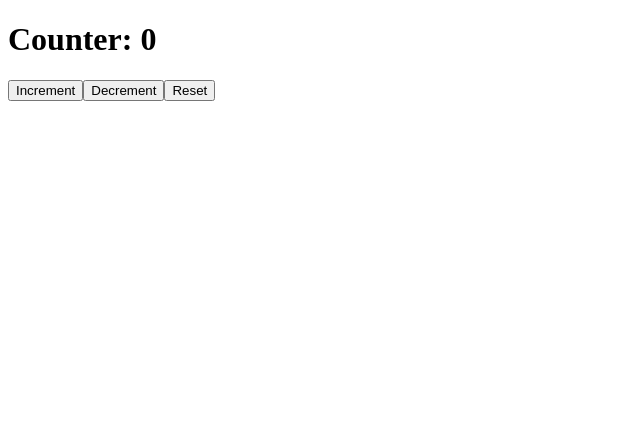
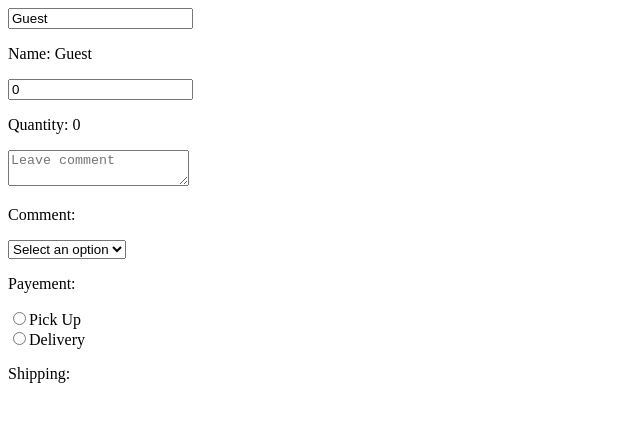
Before and after one commit to Mercury1565/DS_project_FrontEnd, a React (Vite) app in the folder project/DS_frontEnd/: page / in a window 1280 px wide. Shown: the top 422 px of the page, without its empty margins (0-640 px from the left). Built offline with nearby package versions, Linux system fonts and the light colour scheme.

Commit message:
onChange completed

```diff
--- a/project/DS_frontEnd/src/App.jsx
+++ b/project/DS_frontEnd/src/App.jsx
@@ -1,11 +1,9 @@
 import MyComponent from "./MyComponent.jsx";
-import Counter from "./Counter.jsx";
 
 function App()
 {
   return(
-    // <MyComponent/>
-    <Counter/>
+    <MyComponent/>
   );
 }
 
--- a/project/DS_frontEnd/src/Counter.jsx
+++ /dev/null
@@ -1,28 +0,0 @@
-import React , {useState} from 'react';
-
-function Counter()
-{
-    const [count , setCount] = useState(0);
-
-    const increment = () => {
-        setCount(count + 1)
-    }
-    const decrement = () => {
-        setCount(count - 1)
-    }
-    const reset = () => {
-        setCount(0)
-    }
-
-    return(
-        <div>
-            <h1> Counter: {count} </h1>
-            <button onClick = {increment}> Increment </button>
-            <button onClick = {decrement}> Decrement </button>
-            <button onClick = {reset}> Reset </button>
-        </div>
-    );
-
-}
-
-export default Counter;
--- a/project/DS_frontEnd/src/MyComponent.jsx
+++ b/project/DS_frontEnd/src/MyComponent.jsx
@@ -1,34 +1,64 @@
 import React, {useState} from 'react';
 
 function MyComponent(){
-    const [name , setName] = useState('Guest');
-    const [age , setAge] = useState(0);
-    const [isStudent , setBoolean] = useState(false);
+    const [name, setName] = useState("Guest");
+    const [quantity, setQuantity] = useState(0);
+    const [comment , setComment] = useState("");
+    const [payement , setPayement] = useState("");
+    const [shipping , setShipping] = useState("");
 
-    const updateName = () => {
-        setName("Hermon")
+    function handelNameChange(event){
+        setName(event.target.value);
+    }
+    function handelQuantityChange(event){
+        setQuantity(event.target.value);
+    }
+    function handleCommentChange(event){
+        setComment(event.target.value);
+    }
+    function handlePayementChange(event){
+        setPayement(event.target.value);
+    }
+    function handleShippingChange(event){
+        setShipping(event.target.value);
     }
 
-    const incrementAge = () => {
-        setAge(age + 1)
-    }
+    return(
+       <div>
+         <input value = {name}  onChange = {handelNameChange}/>
+         <p> Name: {name} </p>
 
-    const toogleBoolean = () => {
-        setBoolean(!isStudent)
-    }
+         <input value = {quantity}  onChange = {handelQuantityChange} type = "number"/>
+         <p> Quantity: {quantity} </p>
 
+         <textarea value = {comment}  onChange = {handleCommentChange} placeholder='Leave comment'/>
+         <p> Comment: {comment} </p>
 
-    return(
-        <div>
-            <p> Name: {name}</p>
-            <button onClick = {updateName}> Set Name </button>
+         <select value = {payement} onChange = {handlePayementChange}>
+            <option value = ""> Select an option </option>
+            <option value = "Cash"> Cash </option>
+            <option value = "Visa"> Visa </option>
+            <option value = "MasterCard"> MasterCard </option>
+         </select>
+         <p> Payement: {payement} </p>
 
-            <p> Age: {age}</p>
-            <button onClick = {incrementAge}> Increment Age </button>
+        <label>
+            <input type = "radio"
+                    value = "Pick Up"
+                    checked = {shipping === "Pick Up"}
+                    onChange = {handleShippingChange}/>
+            Pick Up
+        </label><br/>
 
-            <p> Is student: {isStudent ? "YES" : "NO"} </p>
-            <button onClick = {toogleBoolean}> Toogle Boolean </button>
-        </div>
+        <label>
+            <input type = "radio"
+                    value = "Delivery"
+                    checked = {shipping === "Delivery"}
+                    onChange = {handleShippingChange}/>
+            Delivery
+        </label>
+        <p> Shipping: {shipping} </p>
+       </div>
     );
 
 }
```
